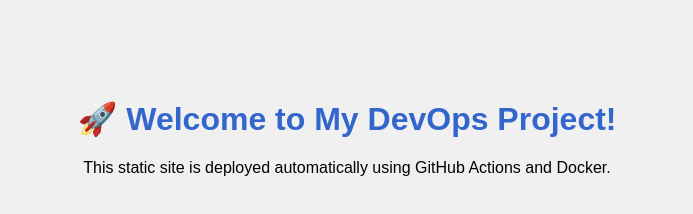
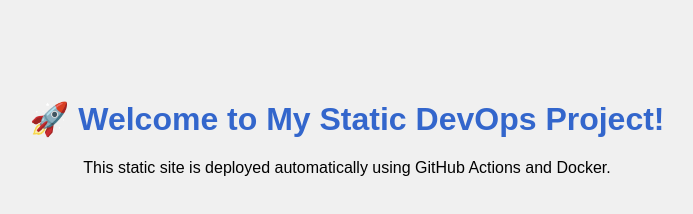
Before and after one commit to Kusha008/docker-cont, a plain HTML site: page site/index.html in a window 1280 px wide. Shown: the whole page, without its empty margins (293-986 px from the left). Drawn offline with Linux system fonts and the light colour scheme.

Commit message:
changed index_html

```diff
--- a/site/index.html
+++ b/site/index.html
@@ -6,7 +6,7 @@
   <link rel="stylesheet" href="styles.css">
 </head>
 <body>
-  <h1>🚀 Welcome to My DevOps Project!</h1>
+  <h1>🚀 Welcome to My Static DevOps Project!</h1>
   <p>This static site is deployed automatically using GitHub Actions and Docker.</p>
 </body>
 </html>
```
Also changed, not shown: 1 other file.
